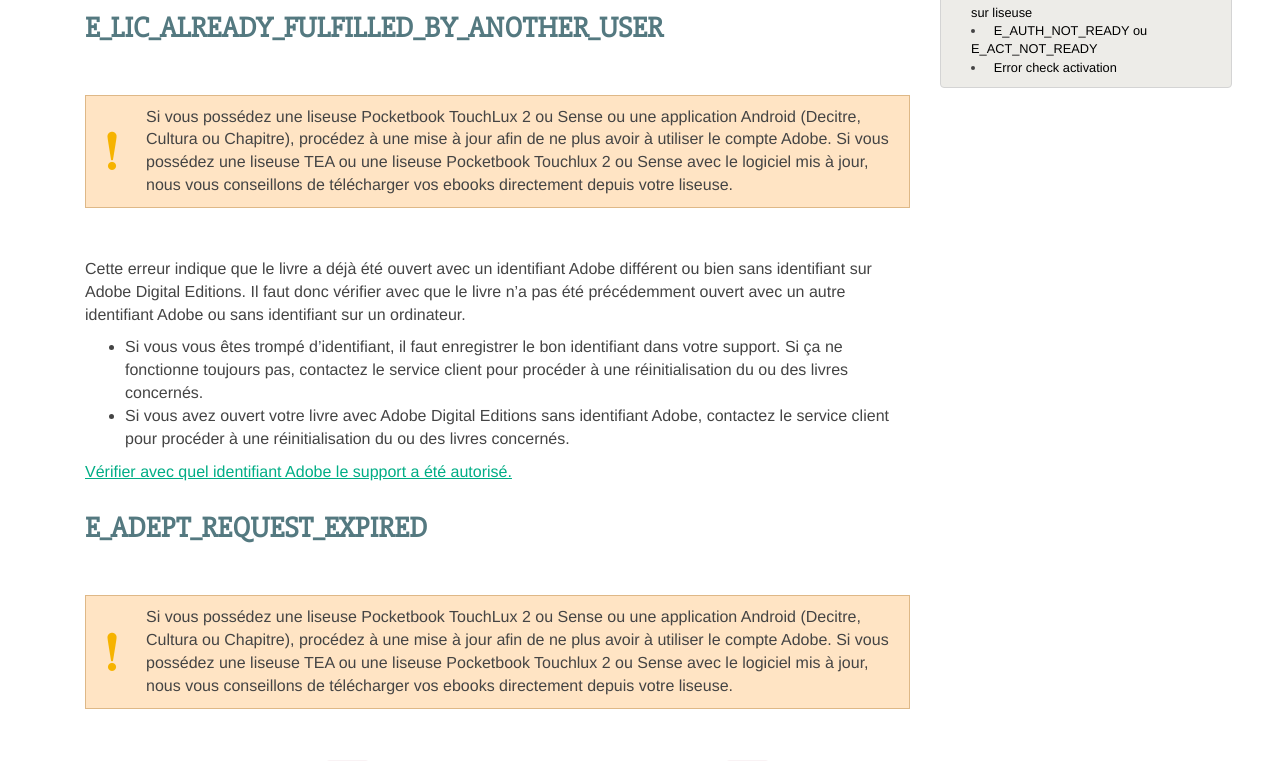
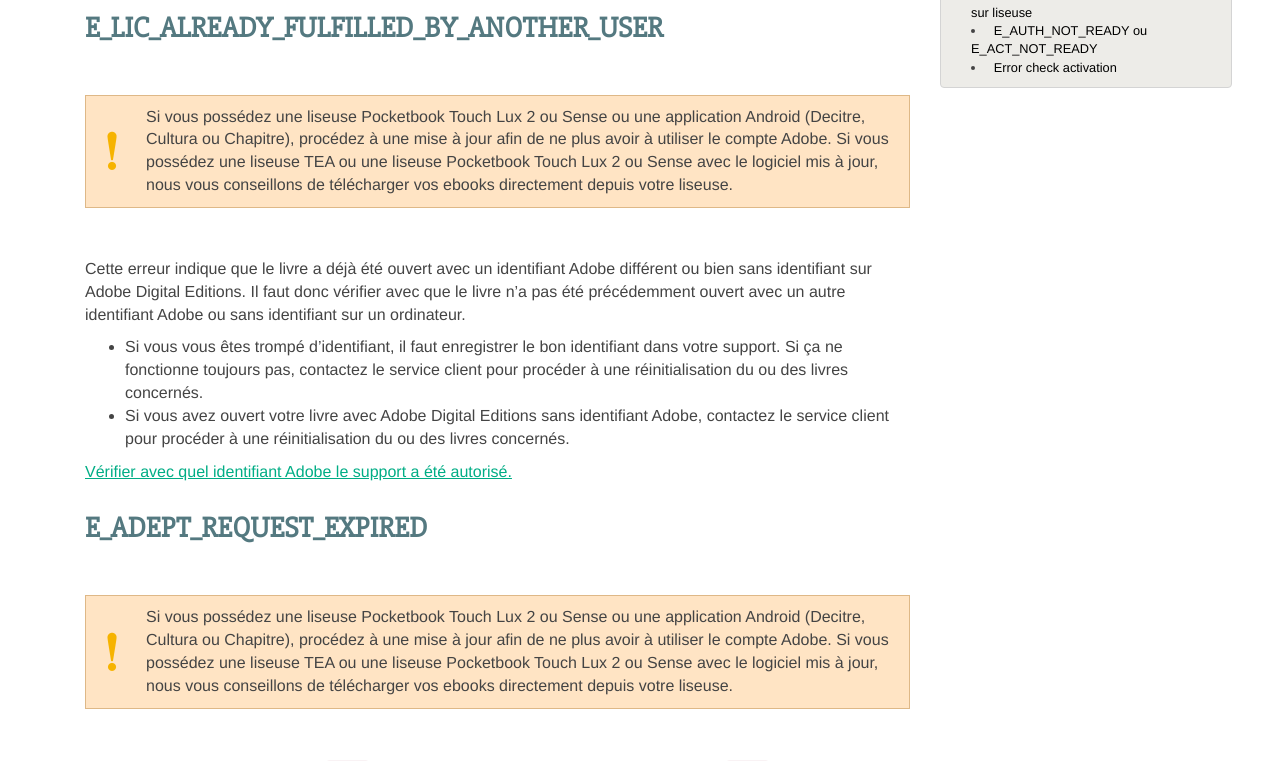
Before and after one commit to TEA-ebook/help-center, a Jekyll site: the page built from _pages/FAQ-erreur.md, in a window 1280 px wide and 1400 px high. Shown: the part 320-1081 px from the top of the window. Built offline with Jekyll 4.4.1, drawn with Linux system fonts in a browser that asks for light colours; nearby versions of some CDN libraries; Markdown is read by kramdown in place of the engine named in the settings; some of the changed text lies outside the part shown.

Commit message:
Update FAQ-erreur.md

```diff
--- a/_pages/FAQ-erreur.md
+++ b/_pages/FAQ-erreur.md
@@ -10,7 +10,7 @@
 {% include anchor.html id="fulfilled-another" label="E_LIC_ALREADY_FULFILLED_BY_ANOTHER_USER" %}
 ###E\_LIC\_ALREADY\_FULFILLED\_BY\_ANOTHER\_USER
 
-<p class="warningtip">Si vous possédez une liseuse Pocketbook TouchLux 2 ou Sense ou une application Android (Decitre, Cultura ou Chapitre), procédez à une mise à jour afin de ne plus avoir à utiliser le compte Adobe. Si vous possédez une liseuse TEA ou une liseuse Pocketbook Touchlux 2 ou Sense avec le logiciel mis à jour, nous vous conseillons de télécharger vos ebooks directement depuis votre liseuse.</p>
+<p class="warningtip">Si vous possédez une liseuse Pocketbook Touch Lux 2 ou Sense ou une application Android (Decitre, Cultura ou Chapitre), procédez à une mise à jour afin de ne plus avoir à utiliser le compte Adobe. Si vous possédez une liseuse TEA ou une liseuse Pocketbook Touch Lux 2 ou Sense avec le logiciel mis à jour, nous vous conseillons de télécharger vos ebooks directement depuis votre liseuse.</p>
 
 Cette erreur indique que le livre a déjà été ouvert avec un identifiant Adobe différent ou bien sans identifiant sur Adobe Digital Editions.
 Il faut donc vérifier avec que le livre n'a pas été précédemment ouvert avec un autre identifiant Adobe ou sans identifiant sur un ordinateur.
@@ -23,7 +23,7 @@
 {% include anchor.html id="request-expired" label="E_ADEPT_REQUEST_EXPIRED" %}
 ###E\_ADEPT\_REQUEST\_EXPIRED
 
-<p class="warningtip">Si vous possédez une liseuse Pocketbook TouchLux 2 ou Sense ou une application Android (Decitre, Cultura ou Chapitre), procédez à une mise à jour afin de ne plus avoir à utiliser le compte Adobe. Si vous possédez une liseuse TEA ou une liseuse Pocketbook Touchlux 2 ou Sense avec le logiciel mis à jour, nous vous conseillons de télécharger vos ebooks directement depuis votre liseuse.</p>
+<p class="warningtip">Si vous possédez une liseuse Pocketbook Touch Lux 2 ou Sense ou une application Android (Decitre, Cultura ou Chapitre), procédez à une mise à jour afin de ne plus avoir à utiliser le compte Adobe. Si vous possédez une liseuse TEA ou une liseuse Pocketbook Touch Lux 2 ou Sense avec le logiciel mis à jour, nous vous conseillons de télécharger vos ebooks directement depuis votre liseuse.</p>
 
 Cette erreur indique que le fichier `acsm` téléchargé est trop vieux. Les fichiers de licences `acsm` ont une durée de validité limitée (entre 3 et 5 jours). Ils doivent donc être ouvert dans ce laps de temps.
 
@@ -44,7 +44,7 @@
 {% include anchor.html id="livre-abime-protege" label="Impossible de lire ce livre il est peut-être abîmé ou protégé (sur liseuse)" %}
 ###Impossible de lire ce livre il est peut-être abîmé ou protégé (sur liseuse)
 
-<p class="warningtip">Si vous possédez une liseuse Pocketbook TouchLux 2 ou Sense ou une application Android (Decitre, Cultura ou Chapitre), procédez à une mise à jour afin de ne plus avoir à utiliser le compte Adobe. Si vous possédez une liseuse TEA ou une liseuse Pocketbook Touchlux 2 ou Sense avec le logiciel mis à jour, nous vous conseillons de télécharger vos ebooks directement depuis votre liseuse.</p>
+<p class="warningtip">Si vous possédez une liseuse Pocketbook Touch Lux 2 ou Sense ou une application Android (Decitre, Cultura ou Chapitre), procédez à une mise à jour afin de ne plus avoir à utiliser le compte Adobe. Si vous possédez une liseuse TEA ou une liseuse Pocketbook Touch Lux 2 ou Sense avec le logiciel mis à jour, nous vous conseillons de télécharger vos ebooks directement depuis votre liseuse.</p>
 
 Cette erreur apparaît quand un livre protégé est ouvert avec un mauvais ou sans identifiant Adobe.
 Il faut donc vérifier avec que le livre n'a pas été précédemment ouvert avec un autre identifiant Adobe ou sans identifiant sur un ordinateur.
@@ -57,7 +57,7 @@
 {% include anchor.html id="protege-adobe-DRM" label="Ce livre est protégé par Adobe DRM. Pour le lire vous devez activer votre compte Adobe sur votre appareil..." %}
 ###Ce livre est protégé par Adobe DRM. Pour le lire vous devez activer votre compte Adobe sur votre appareil...
 
-<p class="warningtip">Si vous possédez une liseuse Pocketbook TouchLux 2 ou Sense ou une application Android (Decitre, Cultura ou Chapitre), procédez à une mise à jour afin de ne plus avoir à utiliser le compte Adobe. Si vous possédez une liseuse TEA ou une liseuse Pocketbook Touchlux 2 ou Sense avec le logiciel mis à jour, nous vous conseillons de télécharger vos ebooks directement depuis votre liseuse.</p>
+<p class="warningtip">Si vous possédez une liseuse Pocketbook Touch Lux 2 ou Sense ou une application Android (Decitre, Cultura ou Chapitre), procédez à une mise à jour afin de ne plus avoir à utiliser le compte Adobe. Si vous possédez une liseuse TEA ou une liseuse Pocketbook Touch Lux 2 ou Sense avec le logiciel mis à jour, nous vous conseillons de télécharger vos ebooks directement depuis votre liseuse.</p>
 
 Il s'agit d'un message d'avertissement qui apparaît lors du premier téléchargement ou de la première ouverture d'un livre protégé, si vous n'avez pas autorisé votre appareil avec votre identifiant Adobe.
 
@@ -143,4 +143,4 @@
     2. Taper : ~/Library/Application Support/Adobe/Digital Editions et déplacer le fichier activation.dat dans la corbeille.
     3. Ré-autoriser Adobe Digital Editions avec votre identifiant Adobe.
 
-<p class="warningtip">Si vous possédez une liseuse TEA ou une liseuse Pocketbook Touchlux 2 ou Sense avec le logiciel mis à jour, nous vous conseillons de télécharger vos ebooks directement depuis votre liseuse.</p>
+<p class="warningtip">Si vous possédez une liseuse TEA ou une liseuse Pocketbook Touch Lux 2 ou Sense avec le logiciel mis à jour, nous vous conseillons de télécharger vos ebooks directement depuis votre liseuse.</p>
```
